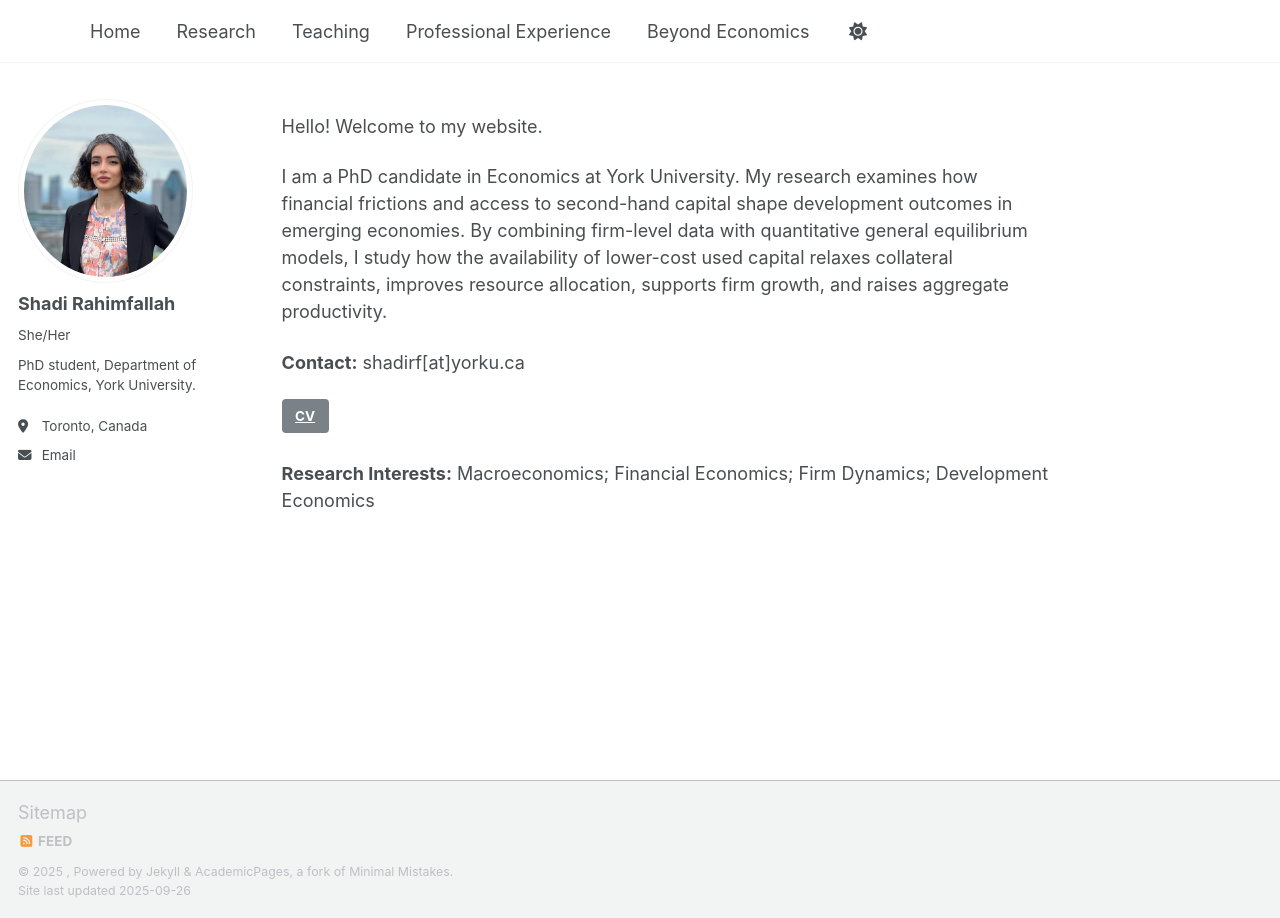
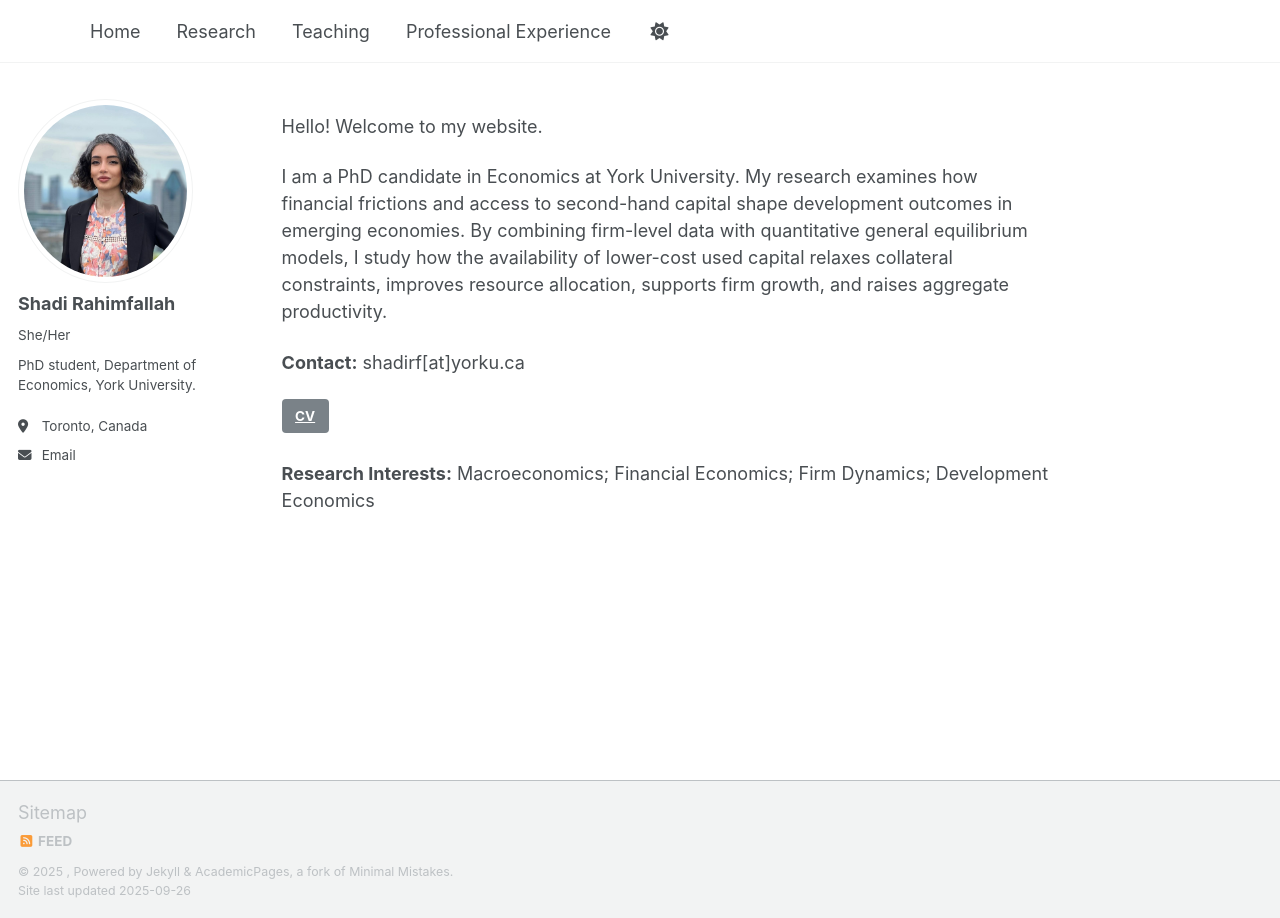
Before and after one commit to ShadiRahimfallah/ShadiRahimfallah.github.io, a Jekyll site: the page built from index.md, in a window 1280 px wide. Built offline with Jekyll 4.4.1, drawn with Linux system fonts in a browser that asks for light colours; a script that is not in the unit is left out.

Commit message:
Update navigation.yml

```diff
--- a/_data/navigation.yml
+++ b/_data/navigation.yml
@@ -7,5 +7,3 @@ main:
     url: /teaching/
   - title: "Professional Experience"
     url: /experience/
-  - title: "Beyond Economics"
-    url: /personal/
```
